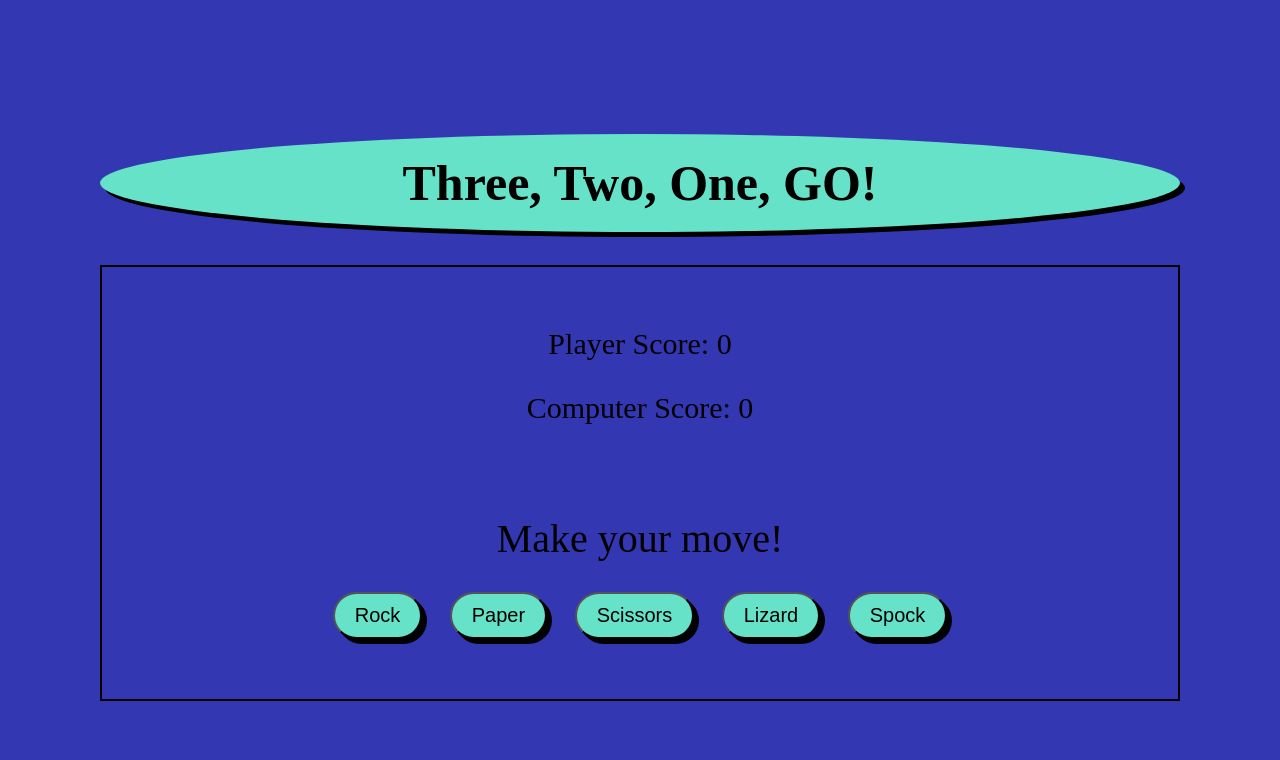
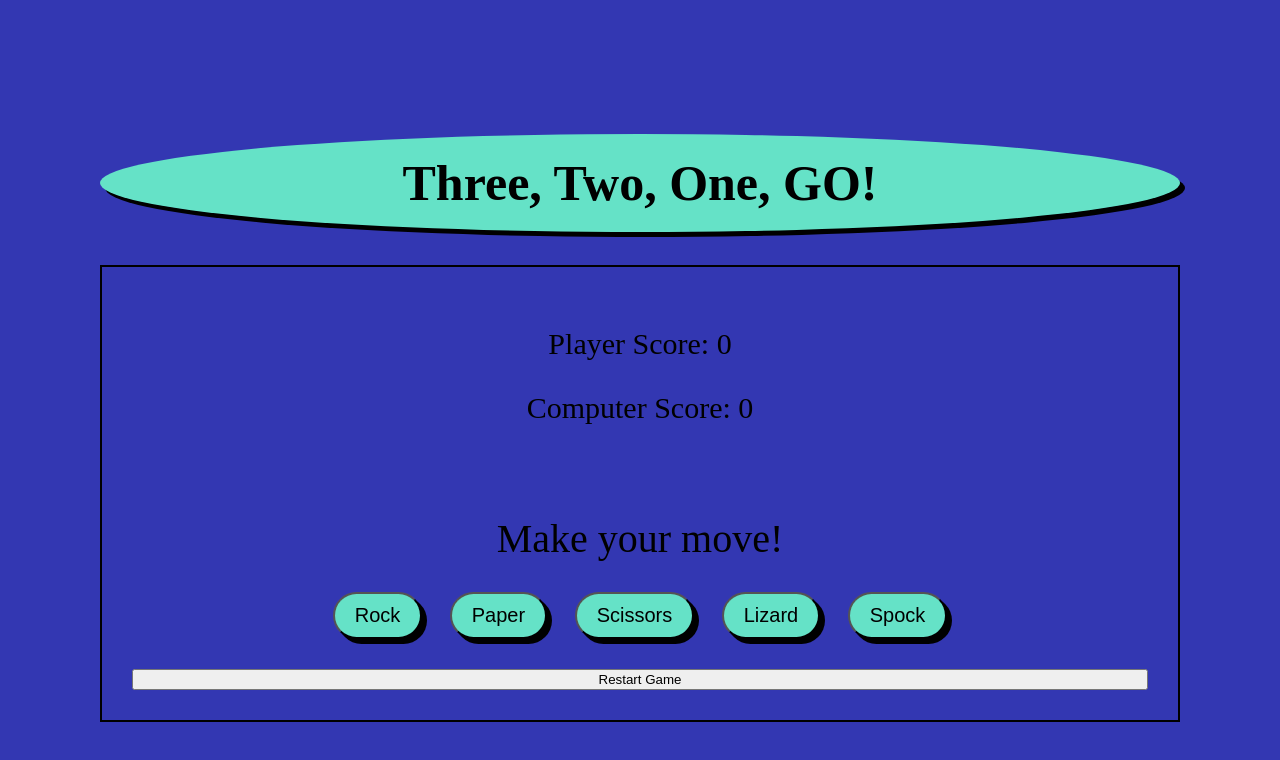
Before and after one commit to RaulCraciun93/RaulCraciun93-Rock-Paper-Scissors-Lizard-Spock, a plain HTML site: page index.html in a window 1280 px wide. Drawn offline with Linux system fonts and the light colour scheme; a web font is replaced by a local one.

Commit message:
Add restart game button for index.html

```diff
--- a/index.html
+++ b/index.html
@@ -37,6 +37,10 @@
             <button class="option" data-choice="lizard">Lizard</button>
             <button class="option" data-choice="spock">Spock</button>
         </section>
+
+        <!-- Restart game button -->
+        <button id="restart-btn">Restart Game</button>
+
     </main>
 
     <script src="assets/js/script.js"></script>
```
